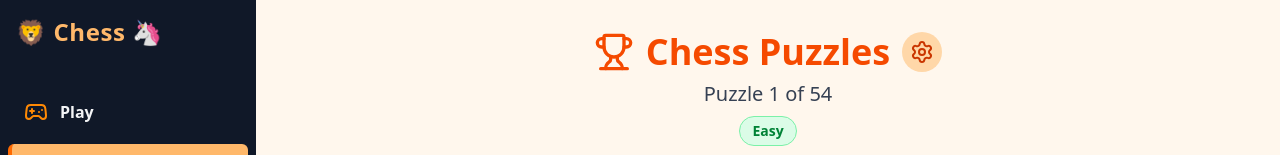
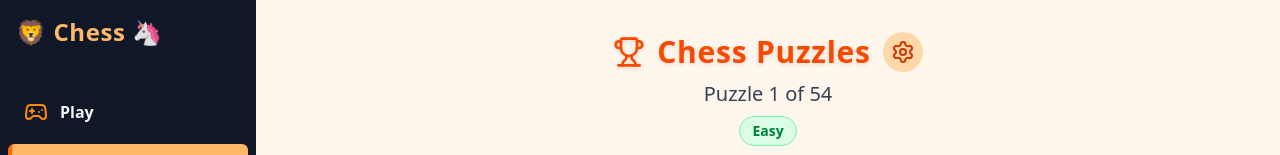
Before and after one commit to peeweetje/create-games-for-children, a React (Vite) app: page /puzzles in a window 1280 px wide. Shown: the top 155 px of the page. Built offline with nearby package versions, Linux system fonts and the light colour scheme.

Commit message:
Update the styling of the puzzle header.

```diff
--- a/src/components/PuzzleHeader.tsx
+++ b/src/components/PuzzleHeader.tsx
@@ -38,8 +38,8 @@ export const PuzzleHeader = ({
     return (
         <div className="text-center space-y-2">
             <div className="flex items-center justify-center gap-3">
-                <h1 className="text-4xl font-bold text-orange-600 flex items-center gap-3">
-                    <Trophy className="w-10 h-10" />
+                <h1 className="text-2xl md:text-3xl font-extrabold text-orange-600 flex items-center gap-3 drop-shadow-sm tracking-wide">
+                    <Trophy className="w-8 h-8" />
                     {t("puzzles.title")}
                 </h1>
                 <button
```
